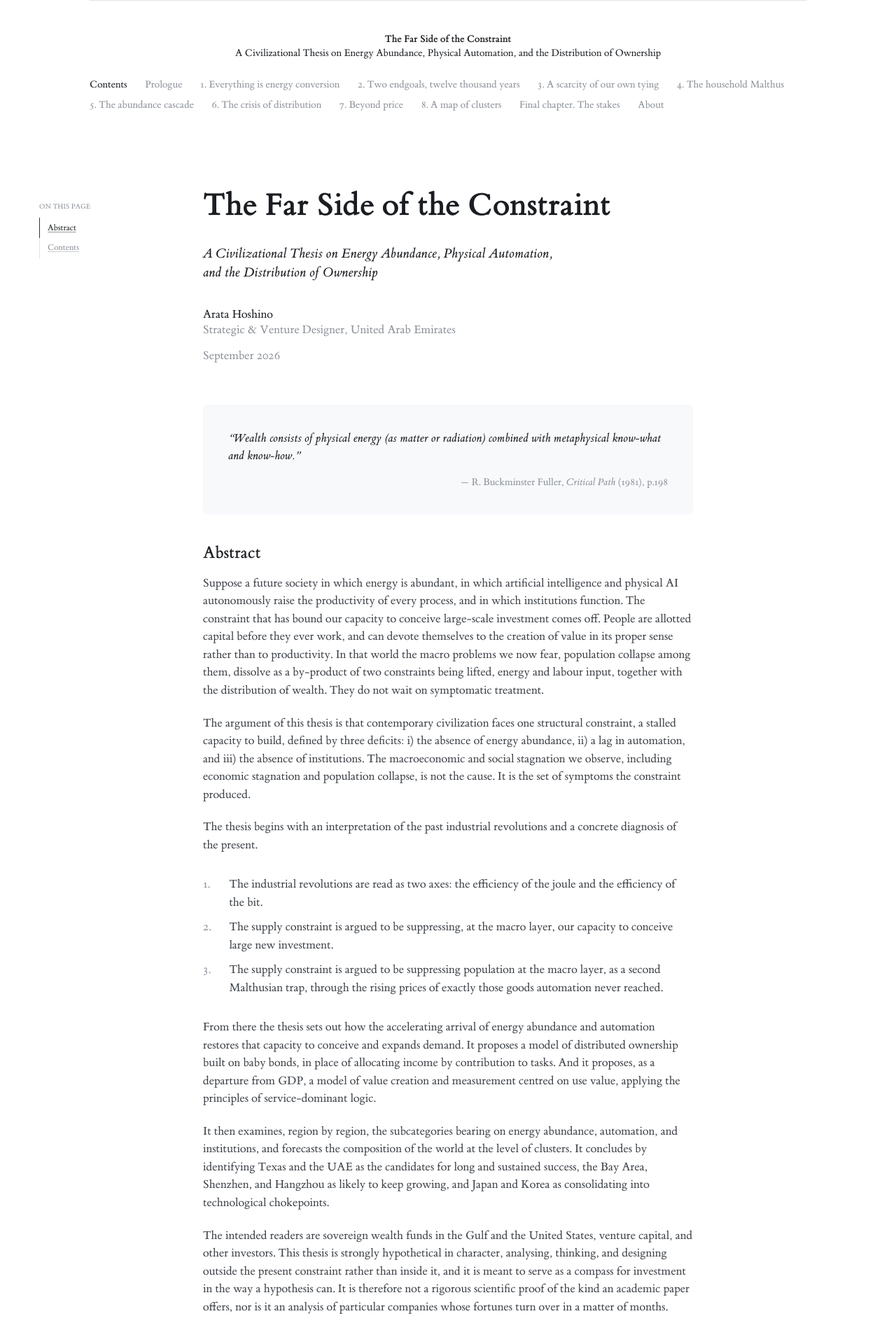
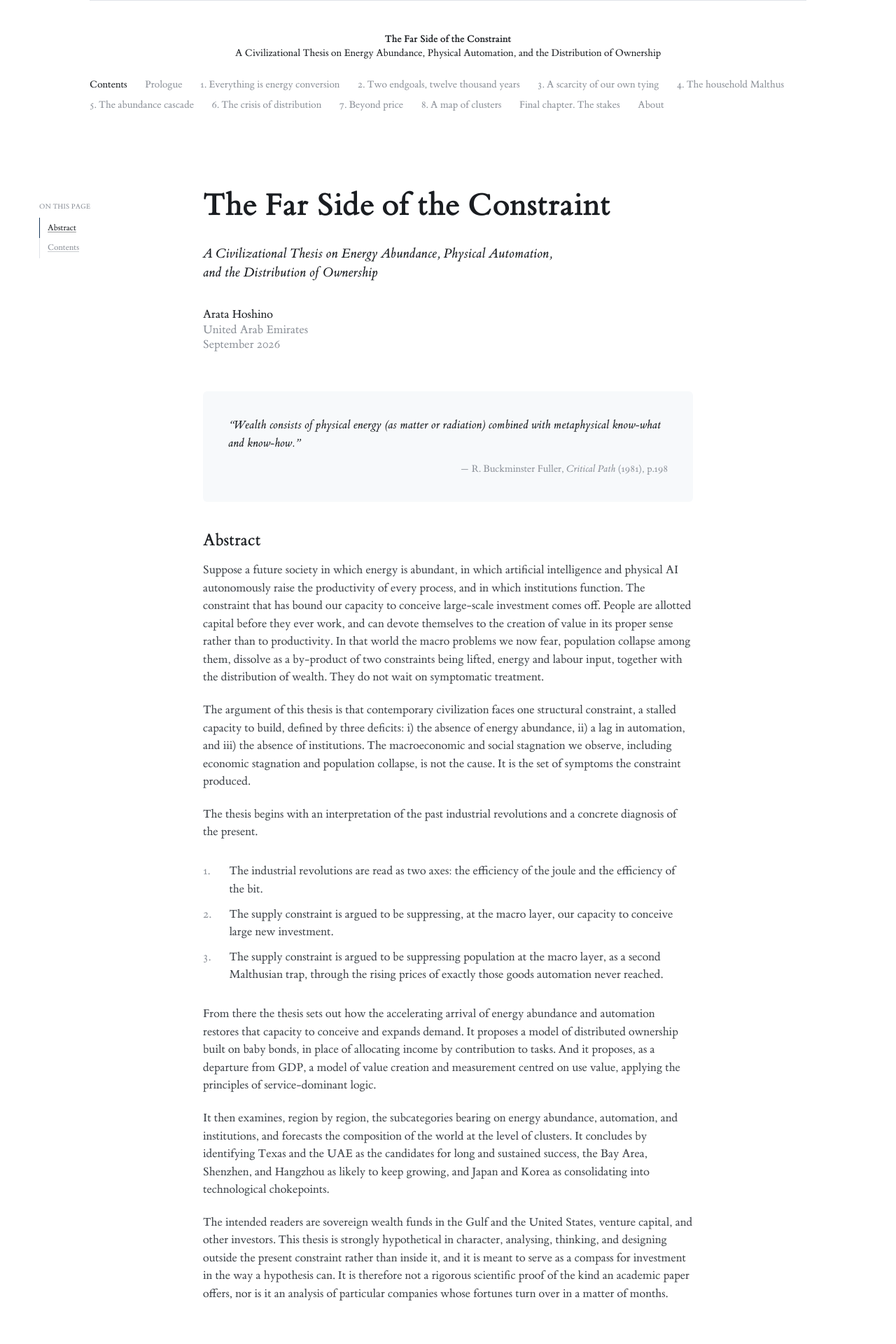
Before and after one commit to arata-hoshino/arata-hoshino.github.io, a Jekyll site: the page built from index.md, in a window 1280 px wide. Shown: the top 1920 px of the page at 70% size. Built offline with Jekyll 4.4.1, drawn with Linux system fonts in a browser that asks for light colours.

Commit message:
Set the title block as three lines of even leading
Name, place and date sit one under the other at the same leading, with no
gaps opened between them: the role line gives way to the place.

Co-Authored-By: Claude Opus 5 (1M context) <noreply@anthropic.com>

```diff
--- a/assets/css/style.css
+++ b/assets/css/style.css
@@ -485,9 +485,10 @@ main {
 }
 
 .page-date {
-  margin: 0.85em 0 0;
+  margin: 0;
   color: var(--muted);
   font-size: 1em;
+  line-height: 1.25;   /* the third line of the block above it */
 }
 
 /* the title page sets the title at full size, over an italic subtitle */
--- a/index.md
+++ b/index.md
@@ -5,7 +5,7 @@ heading: "The Far Side of the Constraint"
 subtitle: "A Civilizational Thesis on Energy Abundance, Physical Automation,<br>and the Distribution of Ownership"
 authors:
   - name: "Arata Hoshino"
-    role: "Strategic &amp; Venture Designer, United Arab Emirates"
+    role: "United Arab Emirates"
 dateline: "September 2026"
 epigraph: "“Wealth consists of physical energy (as matter or radiation) combined with metaphysical know-what and know-how.”"
 epigraph_source: "R. Buckminster Fuller, <cite>Critical Path</cite> (1981), p.198"
```
